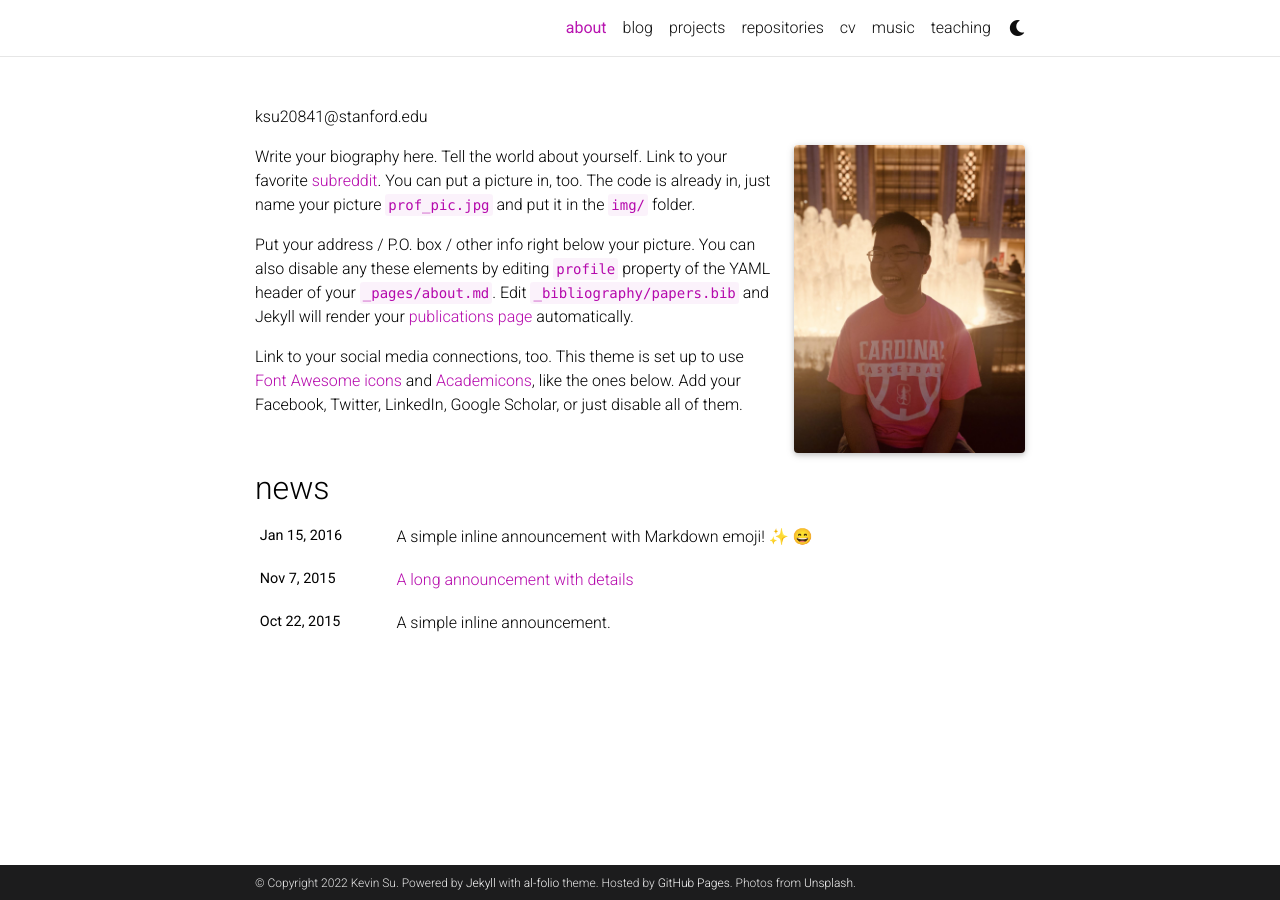
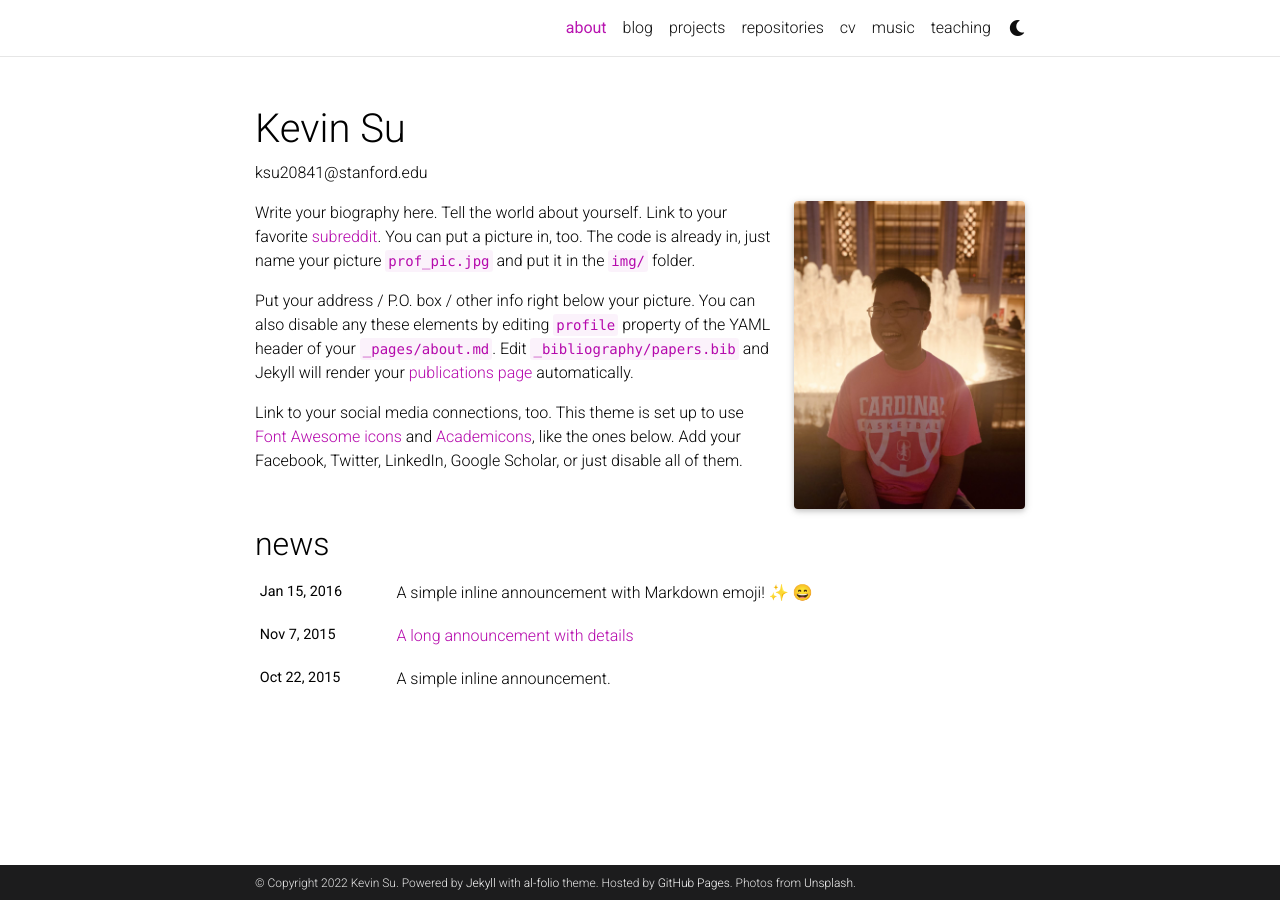
Before and after one commit to kevin20841/kevin20841.github.io, a Jekyll site: the page built from _pages/about.md, in a window 1280 px wide. Built offline with Jekyll 4.4.1, drawn with Linux system fonts in a browser that asks for light colours; full-size pictures stand in for the smaller copies a plugin makes; emoji names are drawn with the system emoji font; comment, search, counter and statistics services are not loaded; a style sheet for code colours, icons or effects is not loaded.

Commit message:
Update _config.yml

```diff
--- a/_config.yml
+++ b/_config.yml
@@ -2,7 +2,7 @@
 # Site settings
 # -----------------------------------------------------------------------------
 
-title: # the website title (if blank, full name will be used instead)
+title: Kevin Su # the website title (if blank, full name will be used instead)
 first_name: Kevin
 middle_name:
 last_name: Su
```
